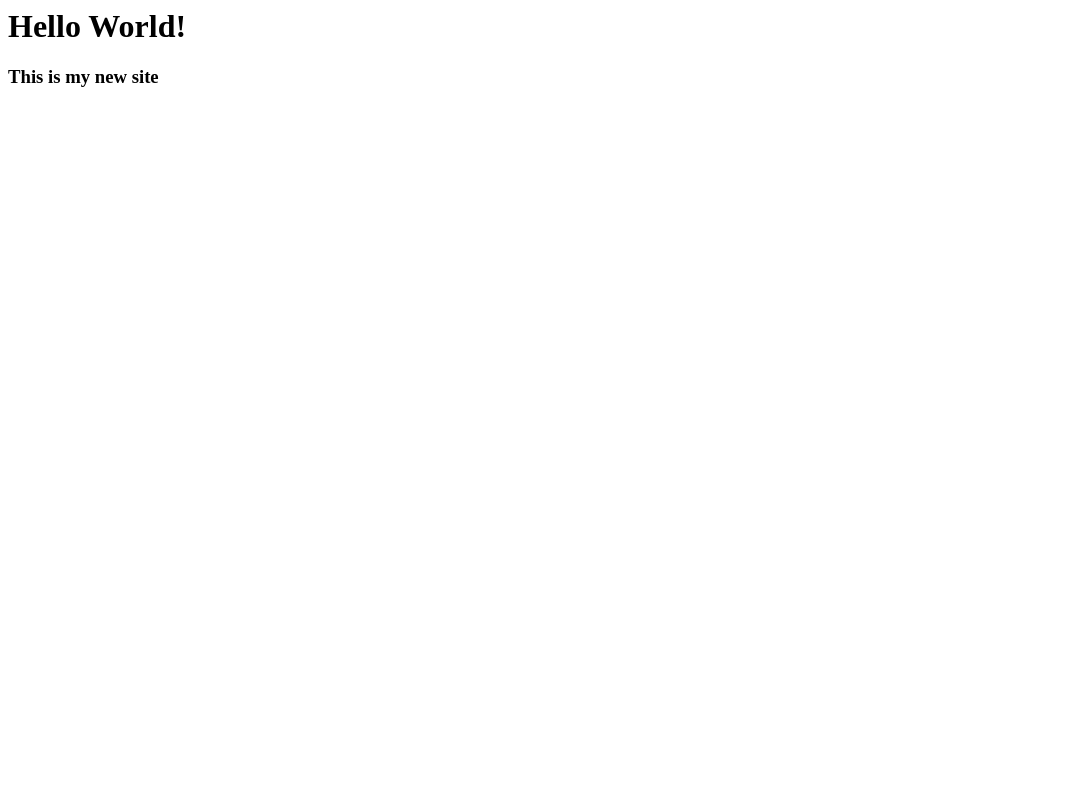
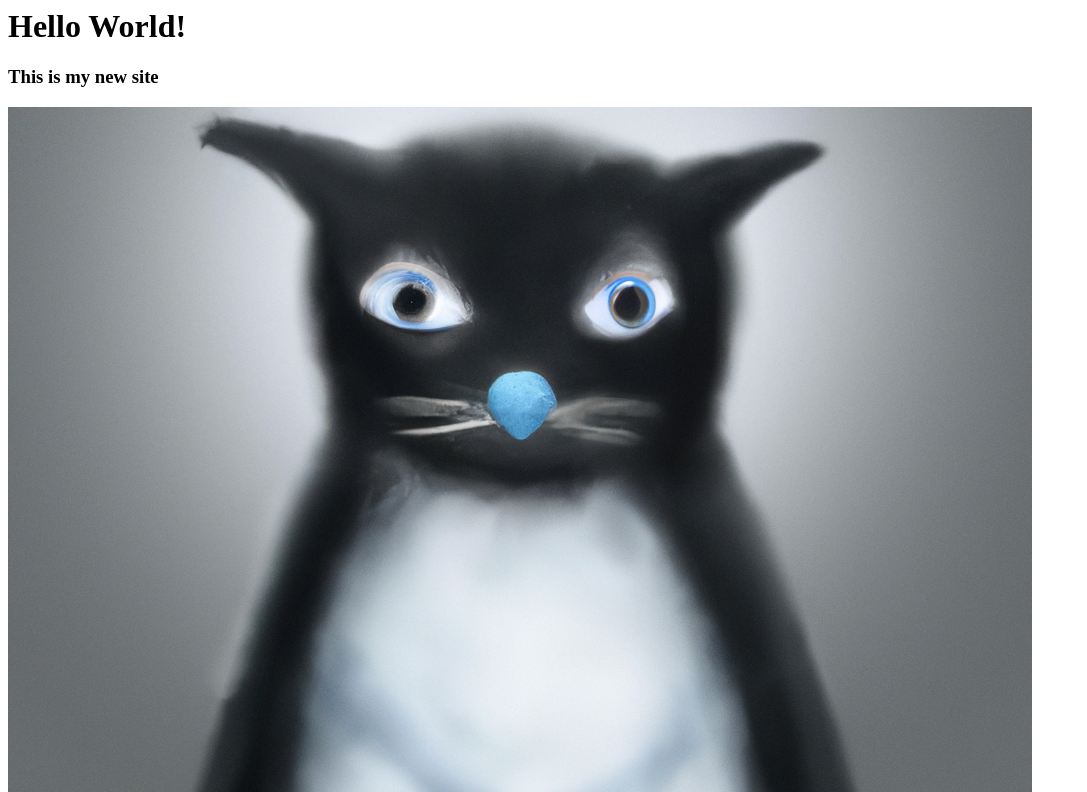
Before and after one commit to Minadoosti/Minadoosti.github.io, a plain HTML site: page index.html in a window 1280 px wide. Shown: the top 792 px of the page, without its empty margins (0-1087 px from the left). Drawn offline with Linux system fonts and the light colour scheme.

Commit message:
corrected

```diff
--- a/index.html
+++ b/index.html
@@ -4,6 +4,6 @@
 Hello World!
 </h1>
 <h3>This is my new site</h3>
-<img href="images/img1.png" />
+<img src="images/img1.png" alt="Image 1">
 </body>
 </html>
```
